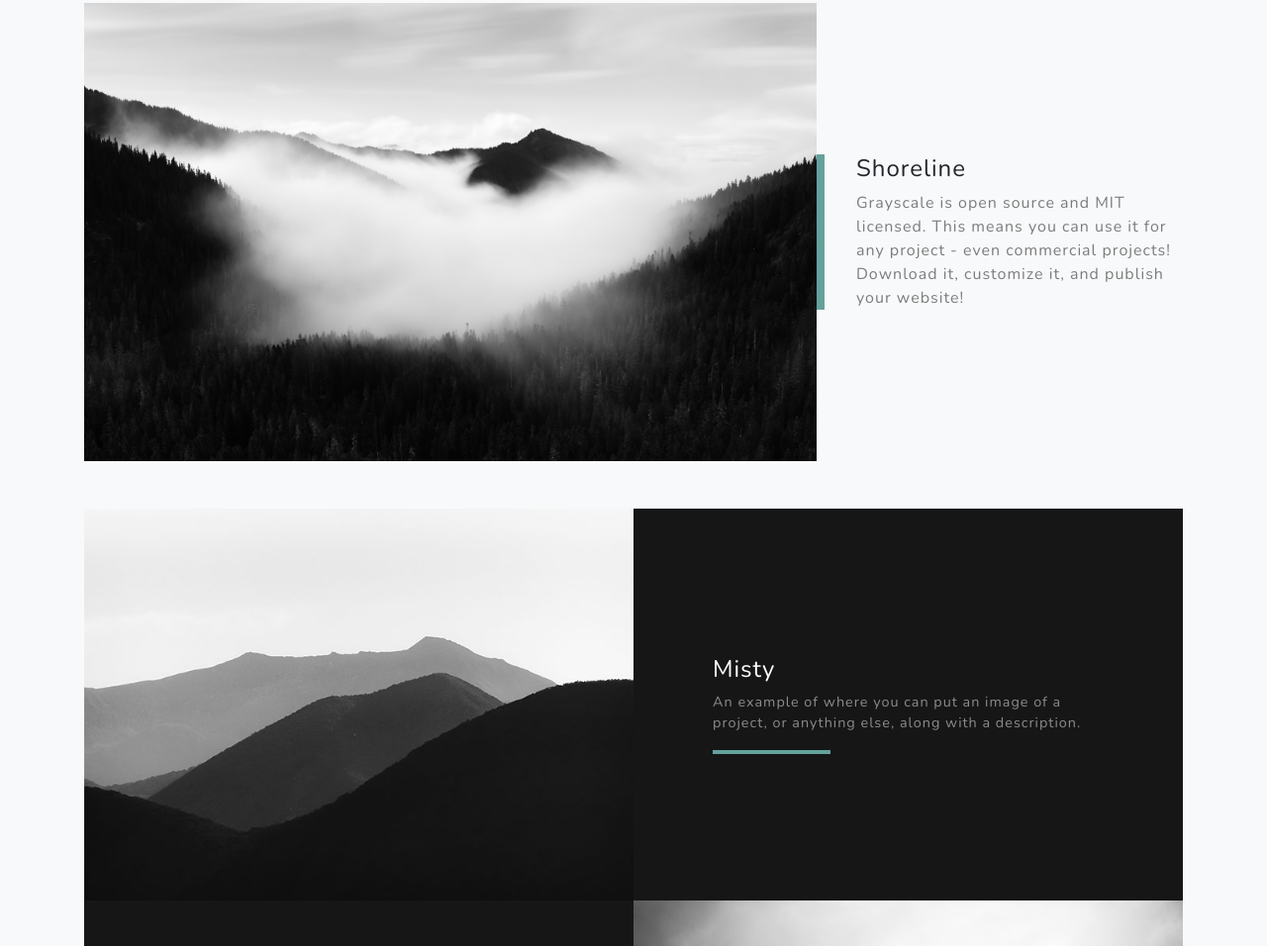
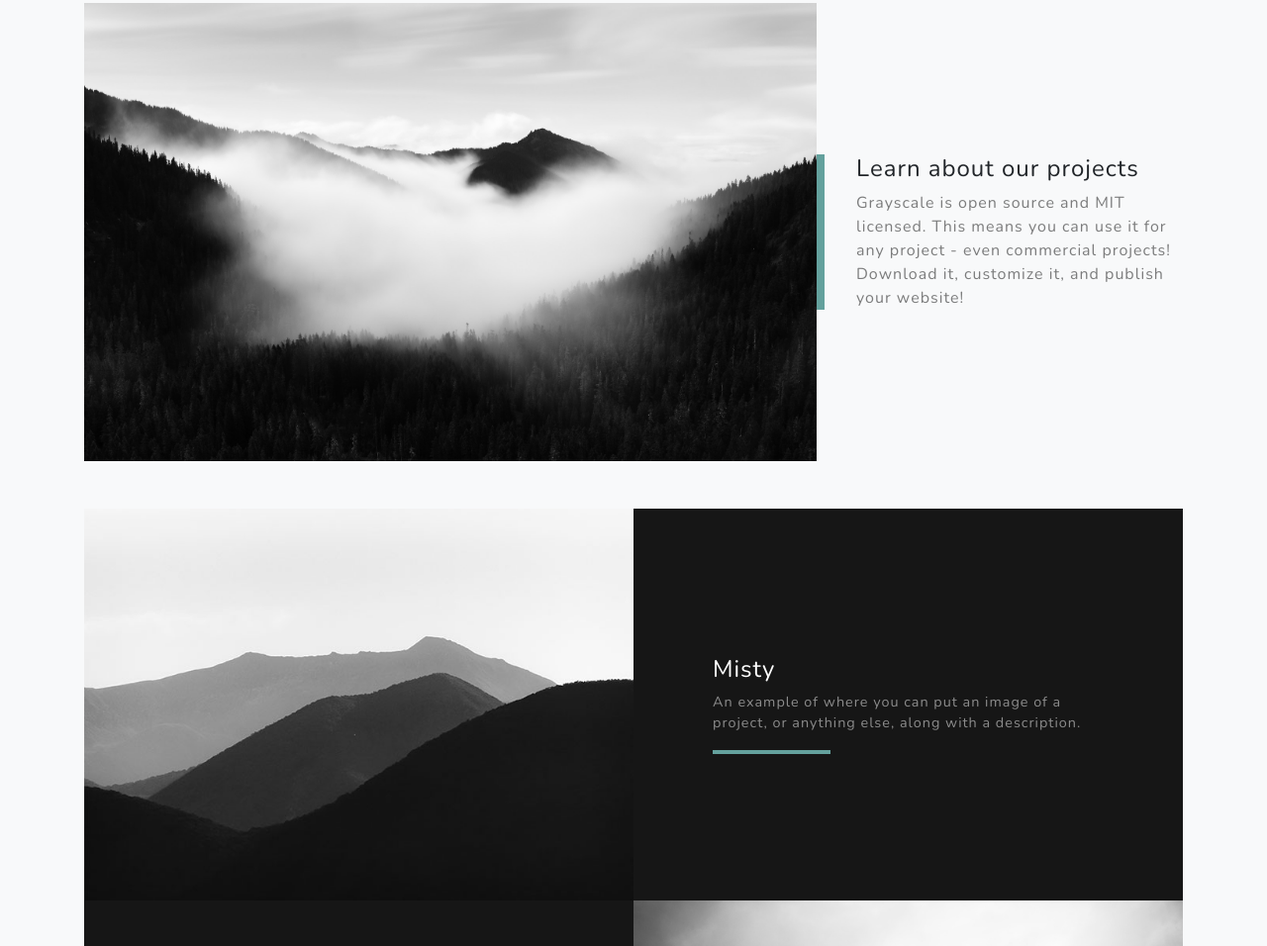
Before and after one commit to stackbit-projects/magenta-lettuce-82055, a Gatsby site: page / in a window 1280 px wide. Shown: the part 1621-2577 px from the top of the page at 99% size. Built offline with nearby package versions, Linux system fonts and the light colour scheme; Gatsby itself is replaced by a stand-in of ours.

Commit message:
index.js: updated Header in div

```diff
--- a/src/pages/index.js
+++ b/src/pages/index.js
@@ -60,7 +60,7 @@ const IndexPage = () => (
           </div>
           <div className="col-xl-4 col-lg-5">
             <div className="featured-text text-center text-lg-left">
-              <h4>Shoreline</h4>
+              <h4>Learn about our projects</h4>
               <p className="text-black-50 mb-0">
                 Grayscale is open source and MIT licensed. This means you can
                 use it for any project - even commercial projects! Download it,
```
